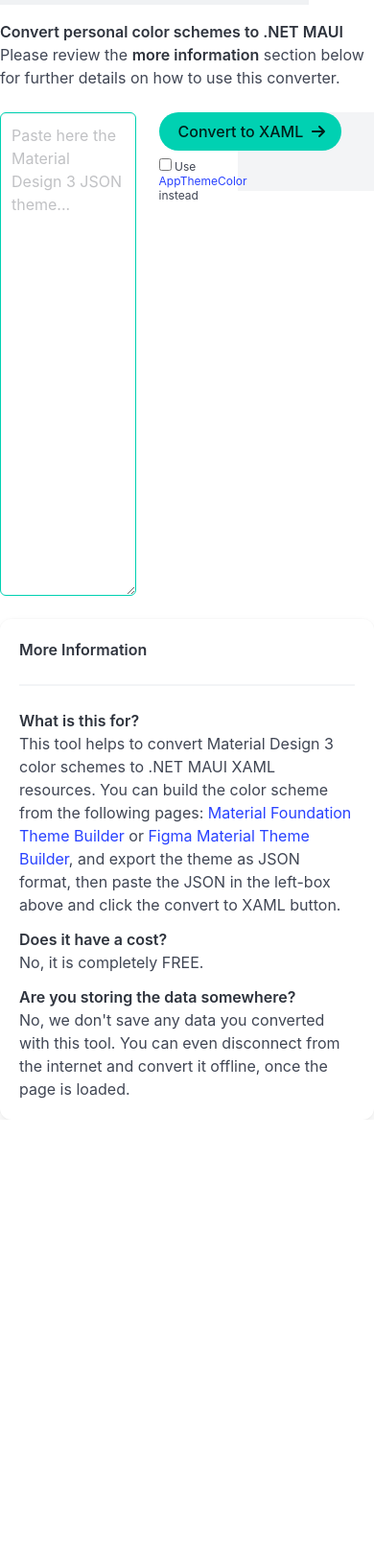
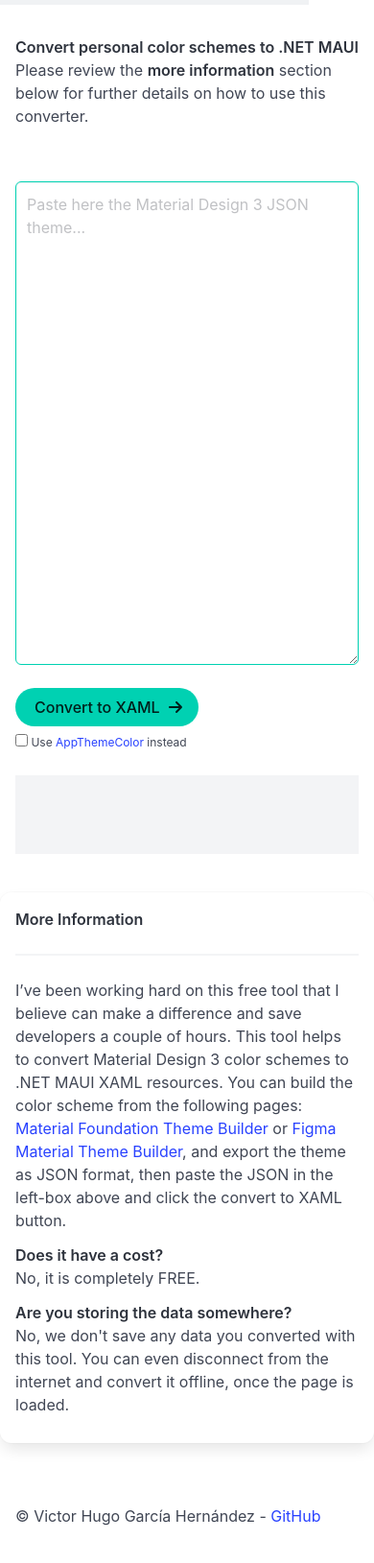
Before and after one commit to vhugogarcia/vhugogarcia.github.io, a plain HTML site: page index.html in a window 390 px wide. Shown: the part 47-1676 px from the top of the page at 96% size. Before the commit the page ends 1214 px from the top, so only its background shows below. Drawn offline with nearby package versions, Linux system fonts and the light colour scheme.

Commit message:
Improved mobile UI

```diff
--- a/index.html
+++ b/index.html
@@ -6,19 +6,30 @@ GitHub: https://github.com/vhugogarcia
 <html data-theme="light">
   <head>
     <!-- Google tag (gtag.js) -->
-    <script async src="https://www.googletagmanager.com/gtag/js?id=G-0Q9TH2GMM4"></script>
+    <script
+      async
+      src="https://www.googletagmanager.com/gtag/js?id=G-0Q9TH2GMM4"
+    ></script>
     <script>
-    window.dataLayer = window.dataLayer || [];
-    function gtag(){dataLayer.push(arguments);}
-    gtag('js', new Date());
+      window.dataLayer = window.dataLayer || [];
+      function gtag() {
+        dataLayer.push(arguments);
+      }
+      gtag("js", new Date());
 
-    gtag('config', 'G-0Q9TH2GMM4');
+      gtag("config", "G-0Q9TH2GMM4");
     </script>
     <meta charset="utf-8" />
     <meta name="viewport" content="width=device-width, initial-scale=1" />
-    <meta name="description" content="Convert personal color schemes to .NET MAUI easily" />
+    <meta
+      name="description"
+      content="Convert personal color schemes to .NET MAUI easily"
+    />
     <meta name="author" content="Victor Hugo Garcia Hernandez" />
-    <meta name="keywords" content="maui, .net, color, schemes, converter, material design 3, xaml" />
+    <meta
+      name="keywords"
+      content="maui, .net, color, schemes, converter, material design 3, xaml"
+    />
     <title>MAUI Color Schemes</title>
     <link
       rel="stylesheet"
@@ -91,16 +102,16 @@ GitHub: https://github.com/vhugogarcia
           </div>
         </div>
       </nav>
-      <div class="content mt-4">
+      <div class="content mt-4 p-4">
         <p class="mb-0">
           <strong>Convert personal color schemes to .NET MAUI</strong>
         </p>
         <p>
-          Please review the <strong>more information</strong> section below for further details on how to use
-          this converter.
+          Please review the <strong>more information</strong> section below for
+          further details on how to use this converter.
         </p>
       </div>
-      <div class="columns is-mobile">
+      <div class="columns p-4">
         <div class="column is-two-fifths">
           <div class="field">
             <div class="control">
@@ -137,16 +148,36 @@ GitHub: https://github.com/vhugogarcia
             </pre>
         </div>
       </div>
-      <div class="box">
+      <div class="box p-4 mb-6">
         <p><strong>More Information</strong></p>
-        <hr/>
-        <p><strong>What is this for?</strong></p>
-        <p>This tool helps to convert Material Design 3 color schemes to .NET MAUI XAML resources. You can build the color scheme from the following pages: <a href="https://material-foundation.github.io/material-theme-builder/" target="_blank">Material Foundation Theme Builder</a> or <a href="https://www.figma.com/community/plugin/1034969338659738588/material-theme-builder">Figma Material Theme Builder</a>, and export the theme as JSON format, then paste the JSON in the left-box above and click the convert to XAML button.</p>
+        <hr />
+
+        <p>
+          I’ve been working hard on this free tool that I believe can make a difference and save developers a couple of hours. This tool helps to convert Material Design 3 color schemes to .NET
+          MAUI XAML resources. You can build the color scheme from the following
+          pages:
+          <a
+            href="https://material-foundation.github.io/material-theme-builder/"
+            target="_blank"
+            >Material Foundation Theme Builder</a
+          >
+          or
+          <a
+            href="https://www.figma.com/community/plugin/1034969338659738588/material-theme-builder"
+            >Figma Material Theme Builder</a
+          >, and export the theme as JSON format, then paste the JSON in the
+          left-box above and click the convert to XAML button.
+        </p>
         <p class="mt-3"><strong>Does it have a cost?</strong></p>
         <p>No, it is completely FREE.</p>
         <p class="mt-3"><strong>Are you storing the data somewhere?</strong></p>
-        <p>No, we don't save any data you converted with this tool. You can even disconnect from the internet and convert it offline, once the page is loaded.</p>
-    </div>
+        <p class="mb-3">
+          No, we don't save any data you converted with this tool. You can even
+          disconnect from the internet and convert it offline, once the page is
+          loaded.
+        </p>
+      </div>
+      <p class="p-4 mb-6">&copy; Victor Hugo García Hernández - <a href="https://github.com/vhugogarcia" target="_blank">GitHub</a></p>
     </div>
     <script
       src="https://cdnjs.cloudflare.com/ajax/libs/jquery/3.7.1/jquery.min.js"
```
